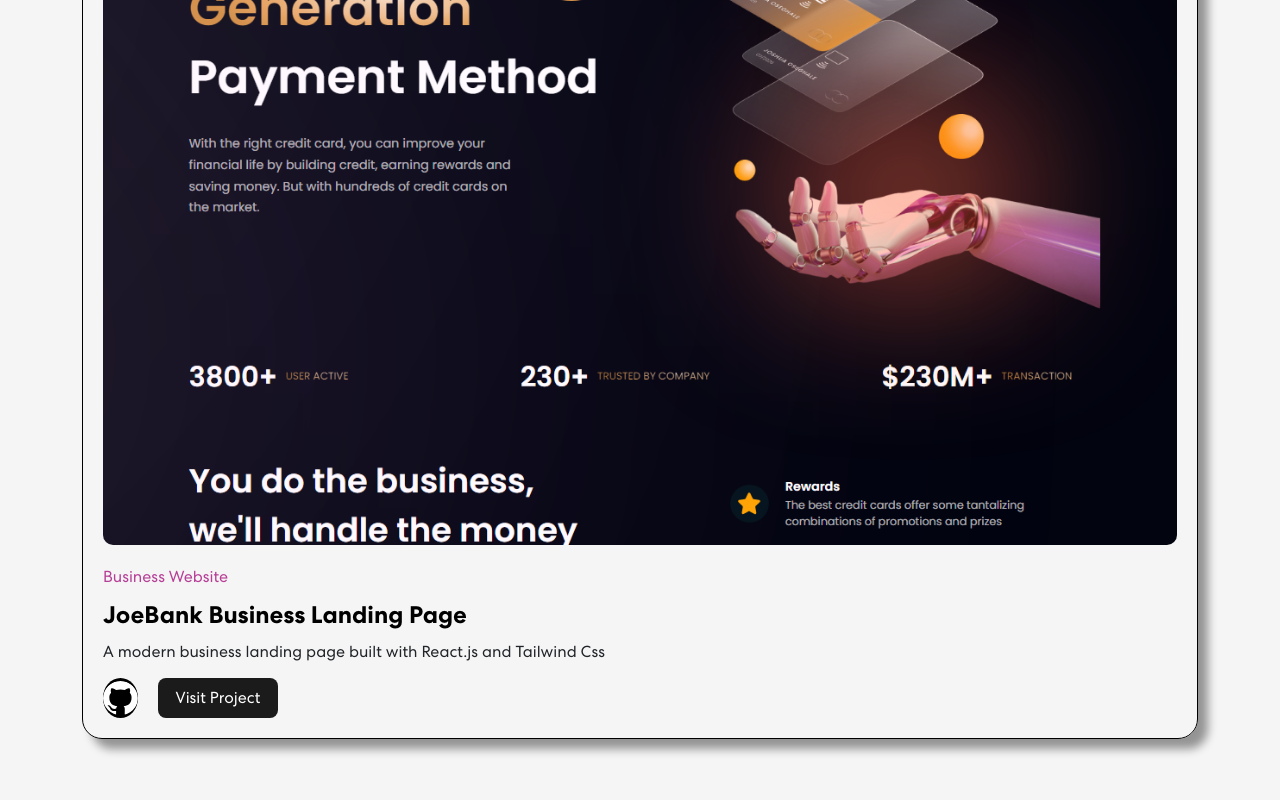
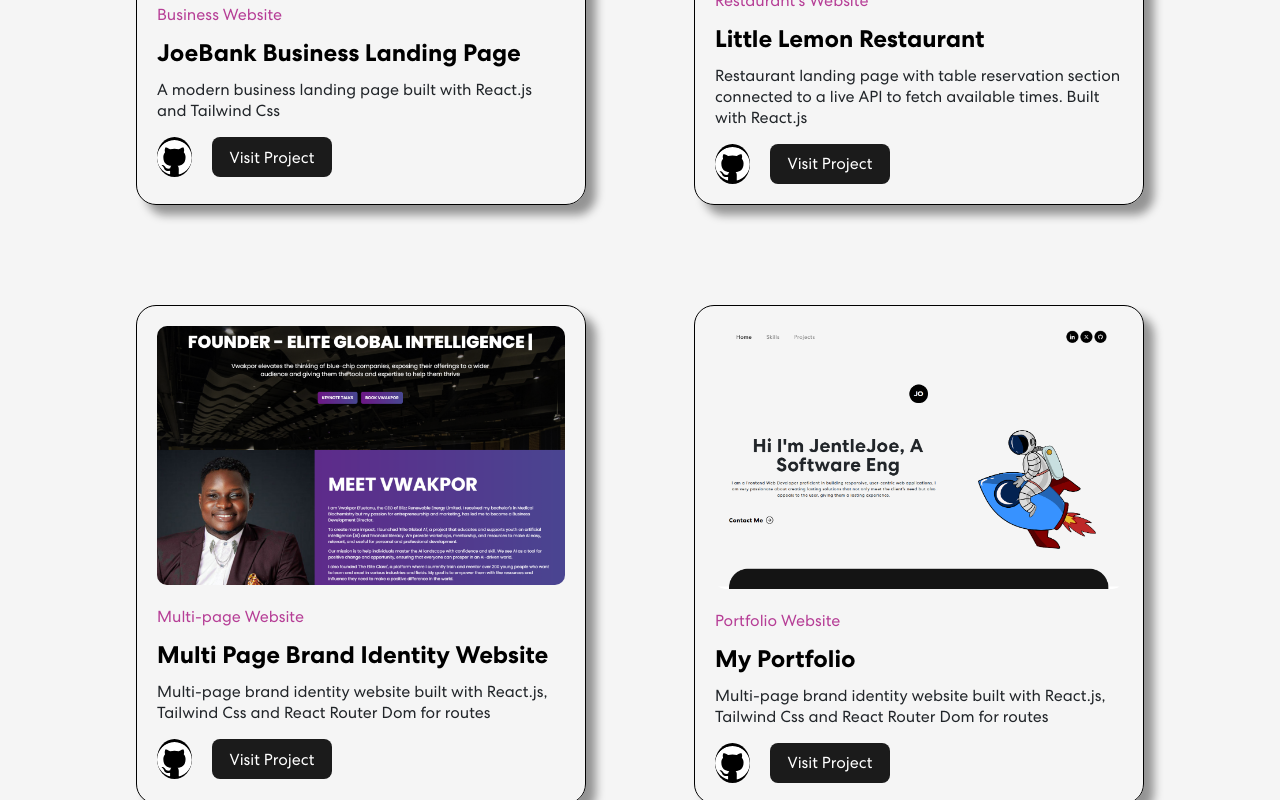
Before and after one commit to JentleJoe/my_portfolio, a React (Create React App) app: page / in a window 1280 px wide. Shown: the part 2000-2800 px from the top of the page. Built offline with nearby package versions, Linux system fonts and the light colour scheme.

Commit message:
updated projects section

```diff
--- a/src/App.css
+++ b/src/App.css
@@ -301,7 +301,7 @@ nav.navbar .navbar-toggler[aria-expanded="true"] .navbar-toggler-icon {
 /*********** Banner Css ***********/
 .banner {
   margin-top: 0;
-  padding: 260px 0 100px 0;
+  padding: 180px 0 100px 0;
   background-color: rgb(245, 245, 245);
   /* background-image: url('./assets/img/banner-bg.png'); */
   /* background-position: top center; */
@@ -560,16 +560,27 @@ nav.navbar .navbar-toggler[aria-expanded="true"] .navbar-toggler-icon {
 .projcard-container{
   display: flex;
   flex-wrap: wrap;
+  /* gap: 20px */
 }
 
 /* New Project Cards */
 .card-bx{
   border: 1px solid black;
-  /* max-width: 350px; */
   border-radius: 20px;
   margin-inline: auto;
   box-shadow: 10px 10px 10px rgba(0, 0, 0, 0.4);
   margin-bottom: 100px;
+}
+
+@media(min-width: 1024px){
+  .card-bx{
+    max-width: 450px;
+  }
+}
+@media(min-width: 1440px){
+  .card-bx{
+    max-width: 550px;
+  }
 }
 .card-imgbx{
   padding: 20px;
--- a/src/components/Projects.js
+++ b/src/components/Projects.js
@@ -2,6 +2,7 @@ import { Col, Container, Row, Tab } from "react-bootstrap"
 import joebank from '../assets/img/joebank.png'
 import littleLemon from '../assets/img/littlelemon.png'
 import colorSharp2 from "../assets/img/color-sharp2.png"
+import portfolio from '../assets/img/portfolio.png'
 import { projects_text } from "./Text";
 import Cards from "./Cards";
 import vwakpor from '../assets/img/vwakpor-hero.png'
@@ -36,6 +37,15 @@ export default function Projects(){
             githubLink: 'https://github.com/jentlejoe',
             text: `Multi-page brand identity website built with React.js, Tailwind Css
             and React Router Dom for routes `
+        },
+        {
+            image: portfolio,
+            type: "Portfolio Website",
+            title: "My Portfolio",
+            url: '',
+            githubLink: 'https://github.com/jentlejoe',
+            text: `Multi-page brand identity website built with React.js, Tailwind Css
+            and React Router Dom for routes `
         }
     ]
 
```
Also changed, not shown: src/assets/img/portfolio.png.
